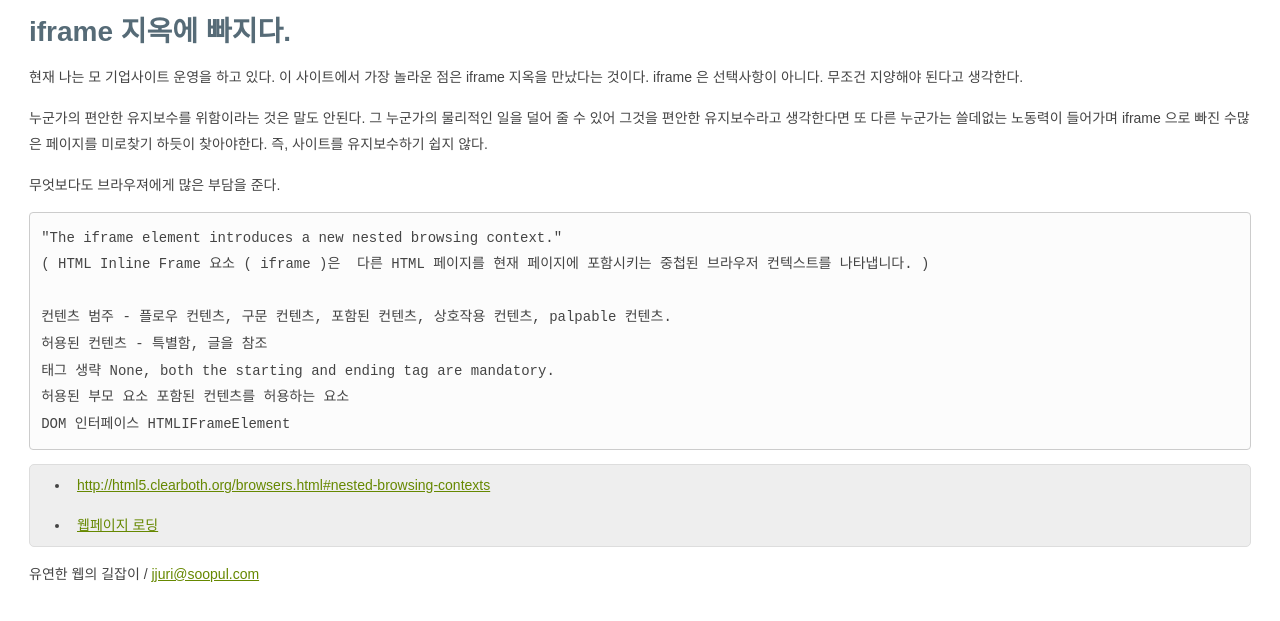
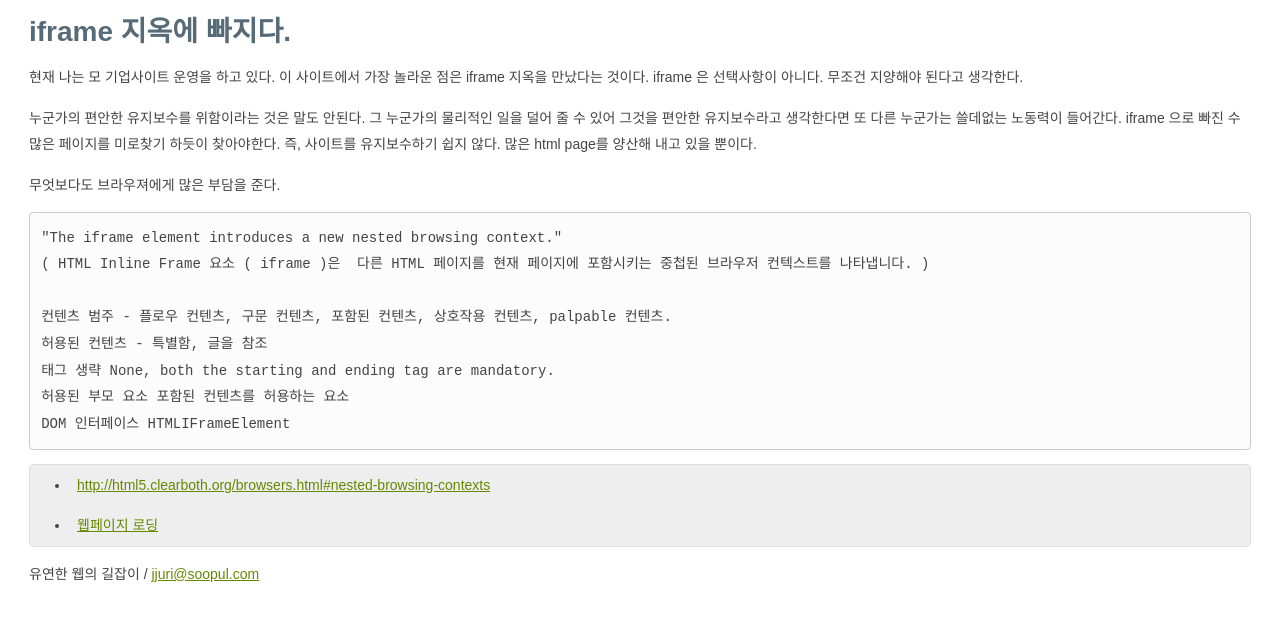
Before and after one commit to ionic2002/ionic2002.github.io, a Jekyll site: the page built from _posts/2016-03-21-issue_05.md, in a window 1280 px wide. Shown: the top 621 px of the page. Built offline with Jekyll 4.4.1, drawn with Linux system fonts in a browser that asks for light colours.

Commit message:
수정
수정

```diff
--- a/_posts/2016-03-21-issue_05.md
+++ b/_posts/2016-03-21-issue_05.md
@@ -15,8 +15,11 @@ iframe 은 선택사항이 아니다.
 무조건 지양해야 된다고 생각한다.
 
 누군가의 편안한 유지보수를 위함이라는 것은 말도 안된다.
-그 누군가의 물리적인 일을 덜어 줄 수 있어 그것을 편안한 유지보수라고 생각한다면  또 다른 누군가는 쓸데없는 노동력이 들어가며  iframe 으로 빠진 수많은 페이지를 미로찾기 하듯이 찾아야한다.
+그 누군가의 물리적인 일을 덜어 줄 수 있어 그것을 편안한 유지보수라고 생각한다면  또 다른 누군가는 쓸데없는 노동력이 들어간다.
+iframe 으로 빠진 수많은 페이지를 미로찾기 하듯이 찾아야한다.
 즉, 사이트를 유지보수하기 쉽지 않다.
+많은 html page를 양산해 내고 있을 뿐이다.
+
 
 무엇보다도 브라우져에게 많은 부담을 준다.
 
```
